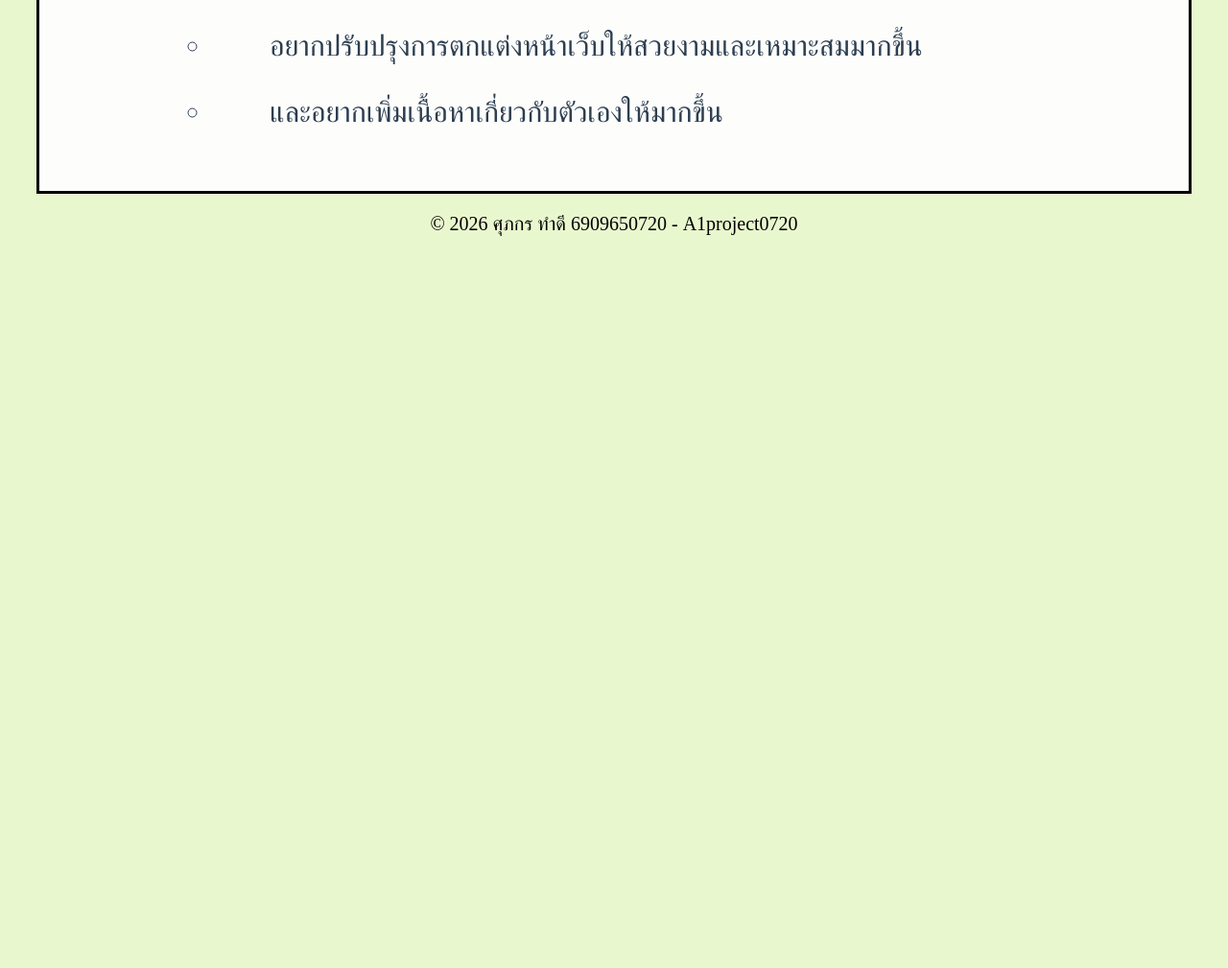
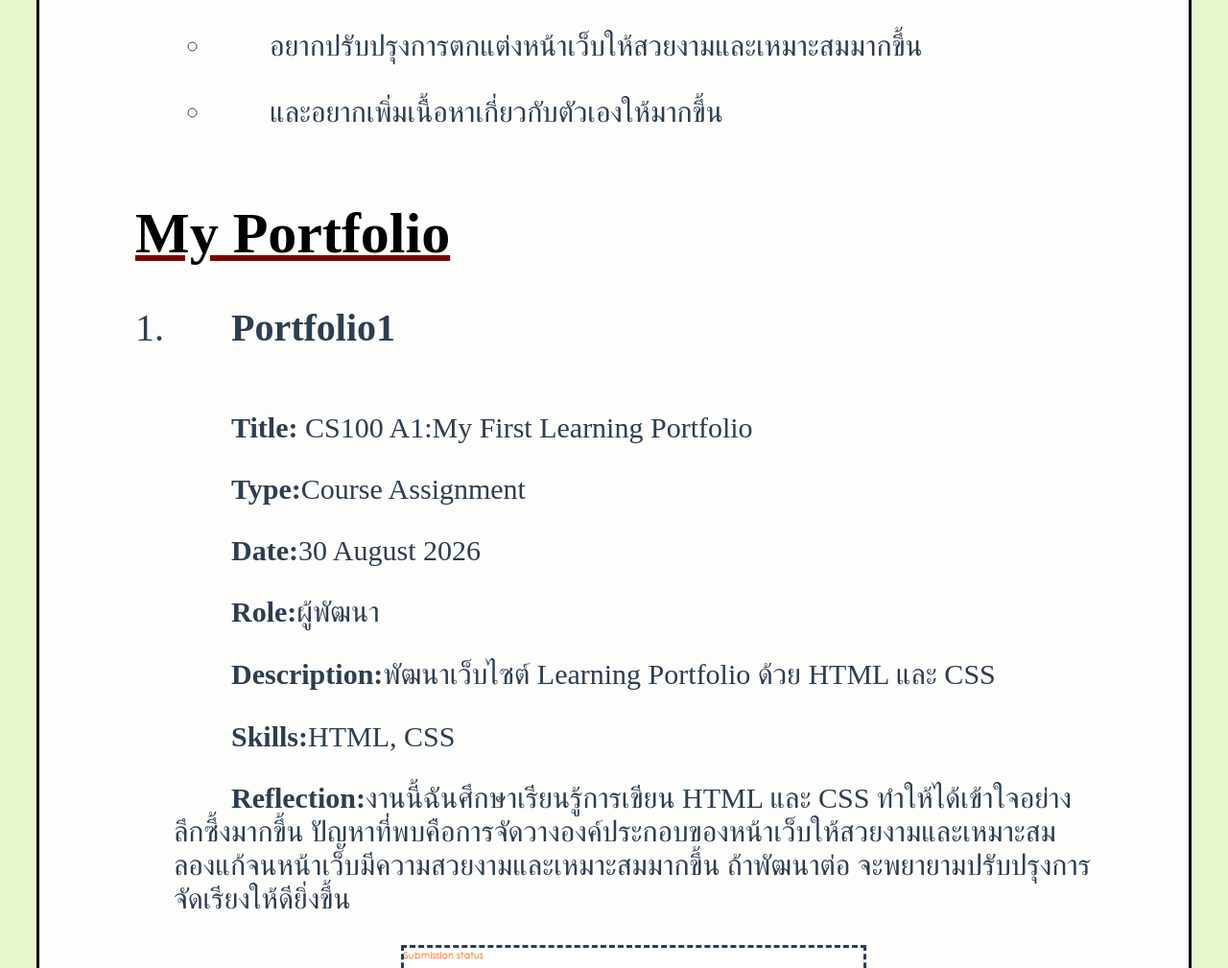
Before and after one commit to supakorn-thamdee/A2_6909650720, a plain HTML site: page index.html in a window 1280 px wide. Shown: the part 2813-3822 px from the top of the page at 96% size. Before the commit the page ends 3078 px from the top, so only its background shows below. Drawn offline with Linux system fonts and the light colour scheme.

Commit message:
Issue 2. Closes #2

```diff
--- a/css/style.css
+++ b/css/style.css
@@ -73,3 +73,9 @@ li.subh {
     font-size: 40px;
     color: #2c3e50;
 }
+
+p.subh {
+    font-size: 30px;
+    color: #2c3e50;
+    font-weight: bold;
+}
--- a/index.html
+++ b/index.html
@@ -79,6 +79,32 @@
                     </ul>
                 </ol>
             </section>
+            <h1>My Portfolio</h1>
+            <section class="content">
+                <ol>
+                    <li class="subh"><b>Portfolio1</b></li><br>
+                    <p><b>Title:</b> CS100 A1:My First Learning Portfolio</p>
+                    <p><b>Type:</b>Course Assignment</p>
+                    <p><b>Date:</b>30 August 2026</p>
+                    <p><b>Role:</b>ผู้พัฒนา</p>
+                    <p><b>Description:</b>พัฒนาเว็บไซต์ Learning Portfolio ด้วย HTML และ CSS</p>
+                    <p><b>Skills:</b>HTML, CSS</p>
+                    <p><b>Reflection:</b>งานนี้ฉันศึกษาเรียนรู้การเขียน HTML และ CSS ทำให้ได้เข้าใจอย่างลึกซึ้งมากขึ้น
+                        ปัญหาที่พบคือการจัดวางองค์ประกอบของหน้าเว็บให้สวยงามและเหมาะสม
+                        ลองแก้จนหน้าเว็บมีความสวยงามและเหมาะสมมากขึ้น ถ้าพัฒนาต่อ
+                        จะพยายามปรับปรุงการจัดเรียงให้ดียิ่งขึ้น</p>
+                    <img src="media/A1.png"><br>
+                    <li class="subh"><b>Portfolio2</b></li><br>
+                    <p><b>Title:</b> First Meet CS 2026</p>
+                    <p><b>Type:</b>Activity</p>
+                    <p><b>Date:</b>26 July 2026</p>
+                    <p><b>Role:</b>ผู้เข้าร่วม</p>
+                    <p><b>Description:</b>เข้าร่วมกิจกรรมพบปะนักศึกษาใหม่</p>
+                    <p><b>Skills:</b>ได้รู้หลักสูตรและวิธีใช้ชิวิตในมหาลัย</p>
+                    <p><b>Reflection:</b>เข้าร่วมกิจกรรมพบปะนักศึกษาใหม่ และได้เรียนรู้เกี่ยวกับหลักสูตรและวิธีใช้ชิวิตในมหาลัย ปัญหาคือยังไม่มีเพื่อนรับมือโดยการหาเพื่อนที่นั่งข้างๆ อยากจะปรับปรุงทักษะการเข้าสังคมของตัวเอง</p>
+                    <img src="media/act1.jpg"><br>
+                </ol>
+            </section>
         </main>
     </div>
     <footer>
```
Also changed, not shown: media/A1.png (added), media/act1.jpg (added).
